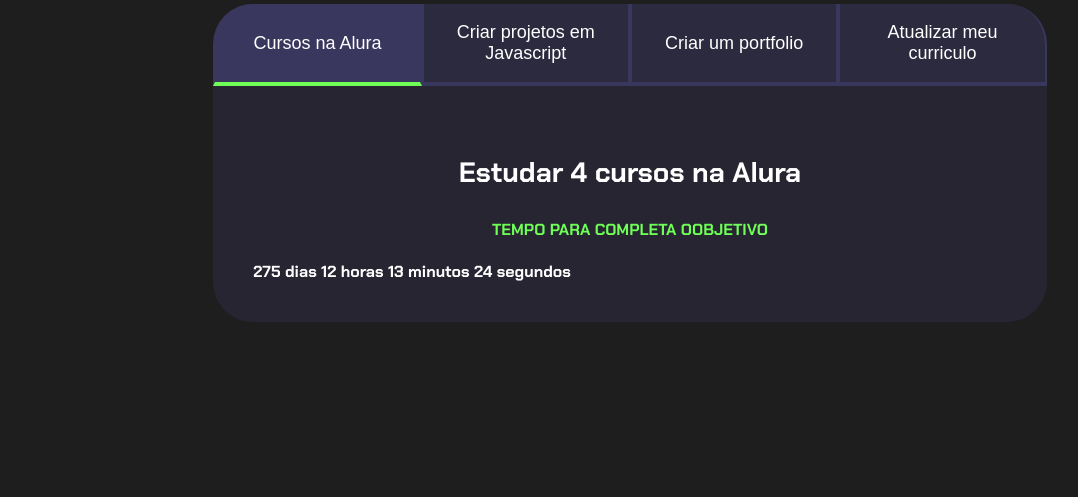
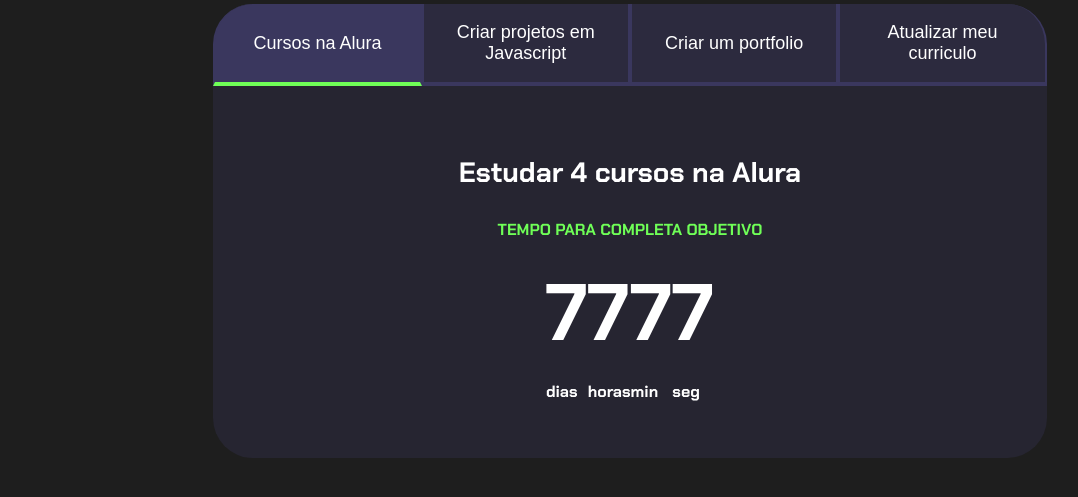
Before and after one commit to Amandaescola/Projeto-de-Vida-2024, a plain HTML site: page index.html in a window 1280 px wide. Shown: the part 99-596 px from the top of the page, without its empty margins (10-1088 px from the left). Drawn offline with Linux system fonts and the light colour scheme.

Commit message:
Add files via upload

```diff
--- a/index.html
+++ b/index.html
@@ -20,22 +20,42 @@
     <div class="abas-textos">
         <div class="aba-conteudo ativo">
             <h3 class="aba-conteudo-titulo-principal">Estudar 4 cursos na Alura</h3>
-            <h4 class="aba-conteudo-secundario">Tempo para completa oobjetivo</h4>
-            <div class="contador"></div>
+            <h4 class="aba-conteudo-secundario">Tempo para completa objetivo</h4>
+            <div class="contador">
+                <div class="contador-digital">
+                    <p class="contador-digito-numero">7</p>
+                    <p class="class-contador-digito-texto">dias</p>
+                </div>
+                <div class="contador">
+                    <div class="contador-digital">
+                        <p class="contador-digito-numero">7</p>
+                        <p class="class-contador-digito-texto">horas</p>
+                    </div>
+                    <div class="contador">
+                        <div class="contador-digital">
+                            <p class="contador-digito-numero">7</p>
+                            <p class="class-contador-digito-texto">min</p>
+                        </div>
+                        <div class="contador">
+                            <div class="contador-digital">
+                                <p class="contador-digito-numero">7</p>
+                                <p class="class-contador-digito-texto">seg</p>
+                            </div>
+            </div>
         </div>
         <div class="aba-conteudo">
             <h3 class="aba-conteudo-titulo-principal">Criar 5 projetos em Javascript</h3>
-            <h4 class="aba-conteudo-secundario">Tempo para completa oobjetivo</h4>
+            <h4 class="aba-conteudo-secundario">Tempo para Completa Objetivo</h4>
             <div class="contador"></div>
         </div>
         <div class="aba-conteudo">
             <h3 class="aba-conteudo-titulo-principal">Criar um portfolio com os meus 3 melhores projetos </h3>
-            <h4 class="aba-conteudo-secundario">Tempo para completa oobjetivo</h4>
+            <h4 class="aba-conteudo-secundario">Tempo para completa objetivo</h4>
             <div class="contador"></div>
         </div>
         <div class="aba-conteudo">
             <h3 class="aba-conteudo-titulo-principal">Atualizar meu curriculo com os certificados da Alura</h3>
-            <h4 class="aba-conteudo-secundario">Tempo para completa oobjetivo</h4>
+            <h4 class="aba-conteudo-secundario">Tempo para completa objetivo</h4>
             <div class="contador"></div>
         </div>
     </div>
--- a/main.js
+++ b/main.js
@@ -15,9 +15,13 @@
 }
 
 const contadores = document.querySelectorAll(".contador");
-const tempoObjetivo1 = new Date ("2024-12-09T00:00:00");
+const tempoObjetivo1 = new Date ("2024-10-09T00:00:00");
+const tempoObjetivo2 = new Date ("2024-12-09T00:00:00");
+const tempoObjetivo3 = new Date ("2024-12-05T00:00:00");
+const tempoObjetivo4 = new Date ("2025-01-20T00:00:00");
 
-contadores[0].textContent = calculaTempo(tempoObjetivo1);
+const tempos = [tempoObjetivo1,tempoObjetivo2,tempoObjetivo3,tempoObjetivo4];
+
 
 function calculaTempo(tempoObjetivo){
     let tempoAtual = new Date();
@@ -30,6 +34,22 @@
     segundos %= 60;
     minutos %= 60;
     horas %= 24;
+    if (tempoFinal > 0){
+        return dias + " dias " + horas + " horas " + minutos + " minutos " + segundos + " segundos";
+    } else {
+        return "Prazo Finalizado";
+    }
 
-    return dias + " dias " + horas + " horas " + minutos + " minutos " + segundos + " segundos ";
 }
+
+function atualizaCronometro(){
+    for (let i=0; i<contadores.length;i++){
+        contadores[i].textContent = calculaTempo(tempos[i]);
+    }
+}
+function começaCronometro(){
+    atualizaCronometro();
+    setInterval(atualizaCronometro, 1000);
+}
+
+//começaCronometro();
--- a/style.css
+++ b/style.css
@@ -89,7 +89,22 @@
     text-transform: uppercase;
 }
 .contador{
-    font-size: center ;
+   display: flex;
+   justify-self: center;
+}
+.contador-digito{
+    padding: 0 16px;
+    text-align: center;
+}
+
+.contador-digito-numero{
+    font-size: 80px;
+    margin: 0;
+
+}
+
+.contador-digito-texto{
+    color: var(--verde);
 }
 
 @media screen and ( min-width:768px) {
```
